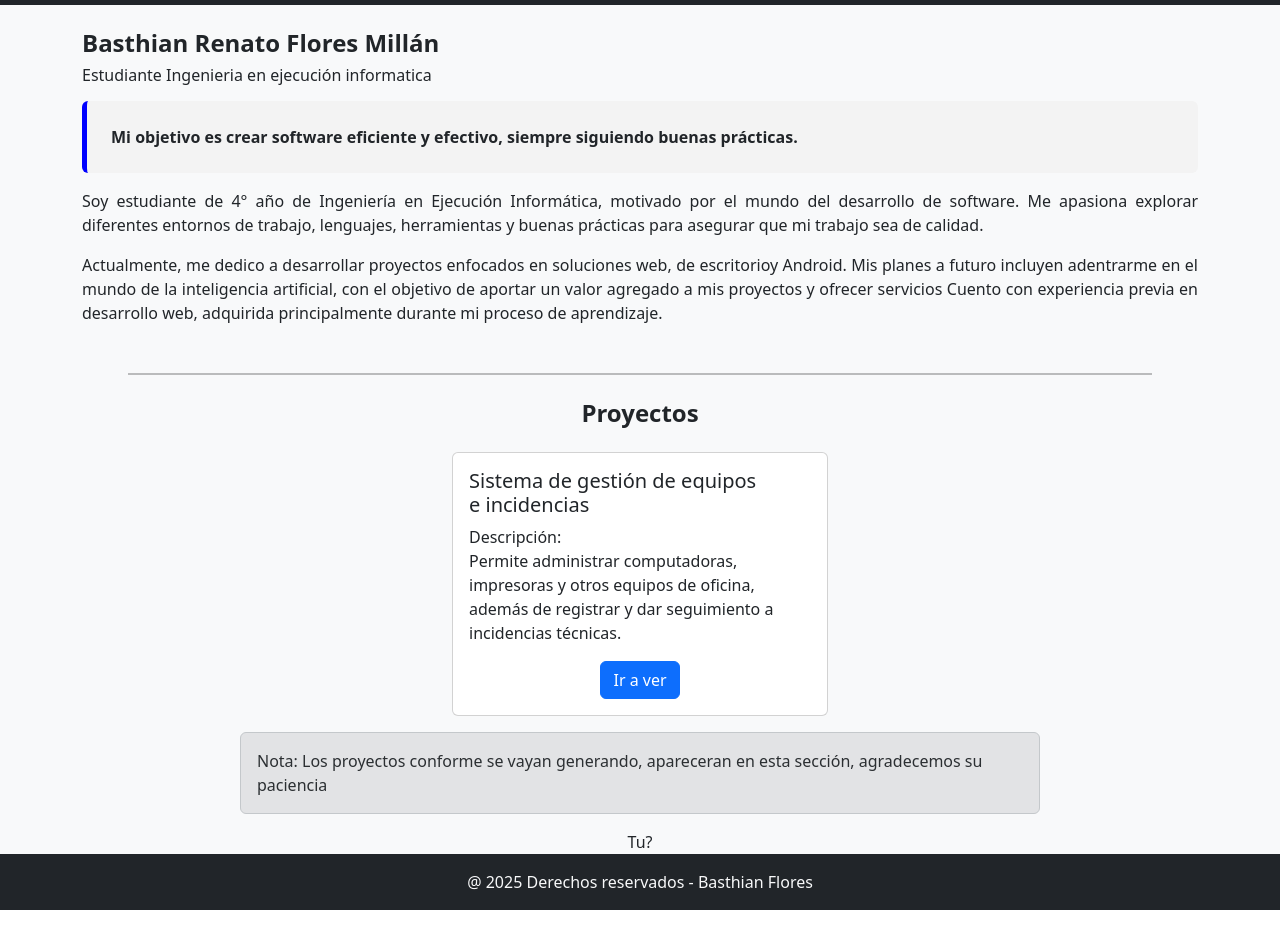
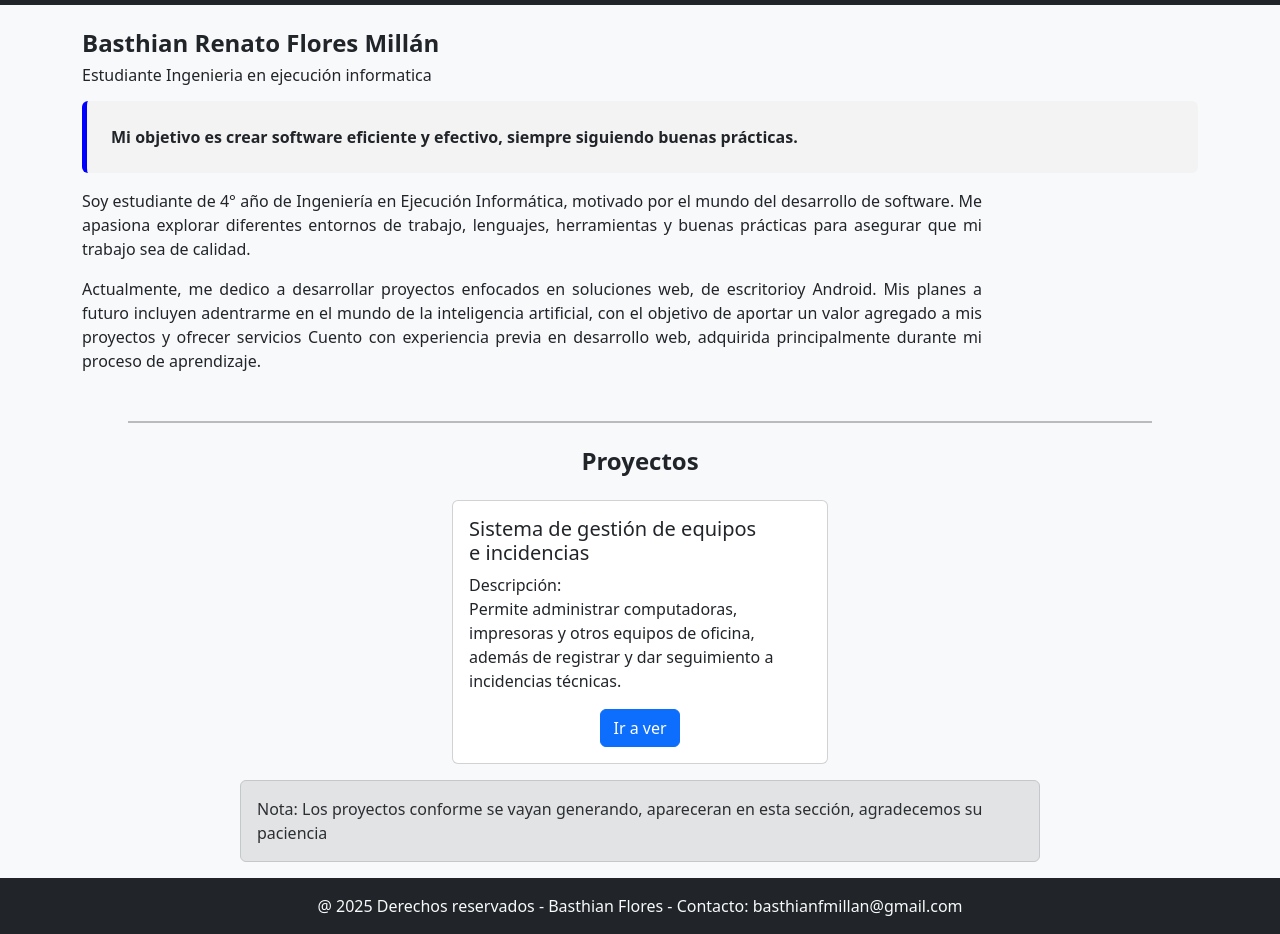
Before and after one commit to Basthian-Developer/Basthian.github.io, a plain HTML site: page index.html in a window 1280 px wide. Shown: the part 63-997 px from the top of the page. Before the commit the page ends 973 px from the top, so only its background shows below. Drawn offline with nearby package versions, Linux system fonts and the light colour scheme.

Commit message:
Update index.html

```diff
--- a/index.html
+++ b/index.html
@@ -21,6 +21,10 @@
     .line-separator {
       border-top: 2px solid black;
       width: 80%;
+    }
+
+    @media (max-width: 576px){
+
     }
   </style>
 </head>
@@ -52,7 +56,7 @@
   <!--Contenido-->
   <main class="bg-light d-flex flex-grow-1 flex-column justify-content-center align-items-center">
     <!--Sobre mi-->
-    <section class="container mt-4 mb-2" id="sobremi">
+    <section class="container mt-4 mb-2 " id="sobremi">
       <!--Nombre y titulo-->
       <div class="mb-3">
         <h4 class="fw-bold">
@@ -69,7 +73,7 @@
         </p>
       </div>
       <!--Descripción-->
-      <div class="fs-7 mb-3 text-justify mx-auto">
+      <div class="fs-7 mb-3 text-justify" style="max-width: 900px; justify-content: start;">
         <p>
           Soy estudiante de 4° año de Ingeniería en Ejecución Informática, motivado por el mundo del desarrollo de
           software. Me apasiona explorar diferentes entornos de trabajo, lenguajes, herramientas y buenas prácticas
@@ -117,16 +121,11 @@
           Nota: Los proyectos conforme se vayan generando, apareceran en esta sección, agradecemos su paciencia
         </div>
       </div>
-
-    </section>
-    <!--Contacto-->
-    <section>
-      Tu?
     </section>
   </main>
   <!--Pie de pagina-->
   <footer class="bg-dark text-light d-flex justify-content-center align-items-center p-3">
-    <p class="m-0">@ 2025 Derechos reservados - Basthian Flores</p>
+    <p class="m-0">@ 2025 Derechos reservados - Basthian Flores - Contacto: basthianfmillan@gmail.com</p>
   </footer>
 
   <script src="https://cdn.jsdelivr.net/npm/bootstrap@5.3.7/dist/js/bootstrap.bundle.min.js"
```
